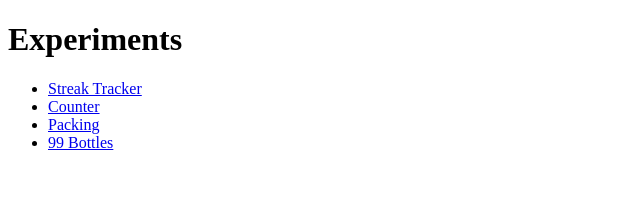
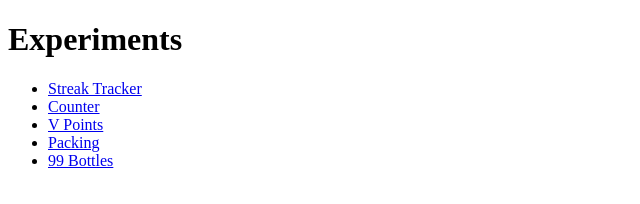
Before and after one commit to jakemcc/experiments, a plain HTML site: page index.html in a window 1280 px wide. Shown: the whole page, without its empty margins (0-640 px from the left). Drawn offline with Linux system fonts and the light colour scheme.

Commit message:
add vpoints

```diff
--- a/index.html
+++ b/index.html
@@ -10,6 +10,7 @@
   <ul>
     <li><a href="StreakTracker/">Streak Tracker</a></li>
     <li><a href="Counter/">Counter</a></li>
+    <li><a href="VPoints/">V Points</a></li>
     <li><a href="Packing/">Packing</a></li>
     <li><a href="99-bottles/">99 Bottles</a></li>
   </ul>
```
Also changed, not shown: README.md, 1 other file.
